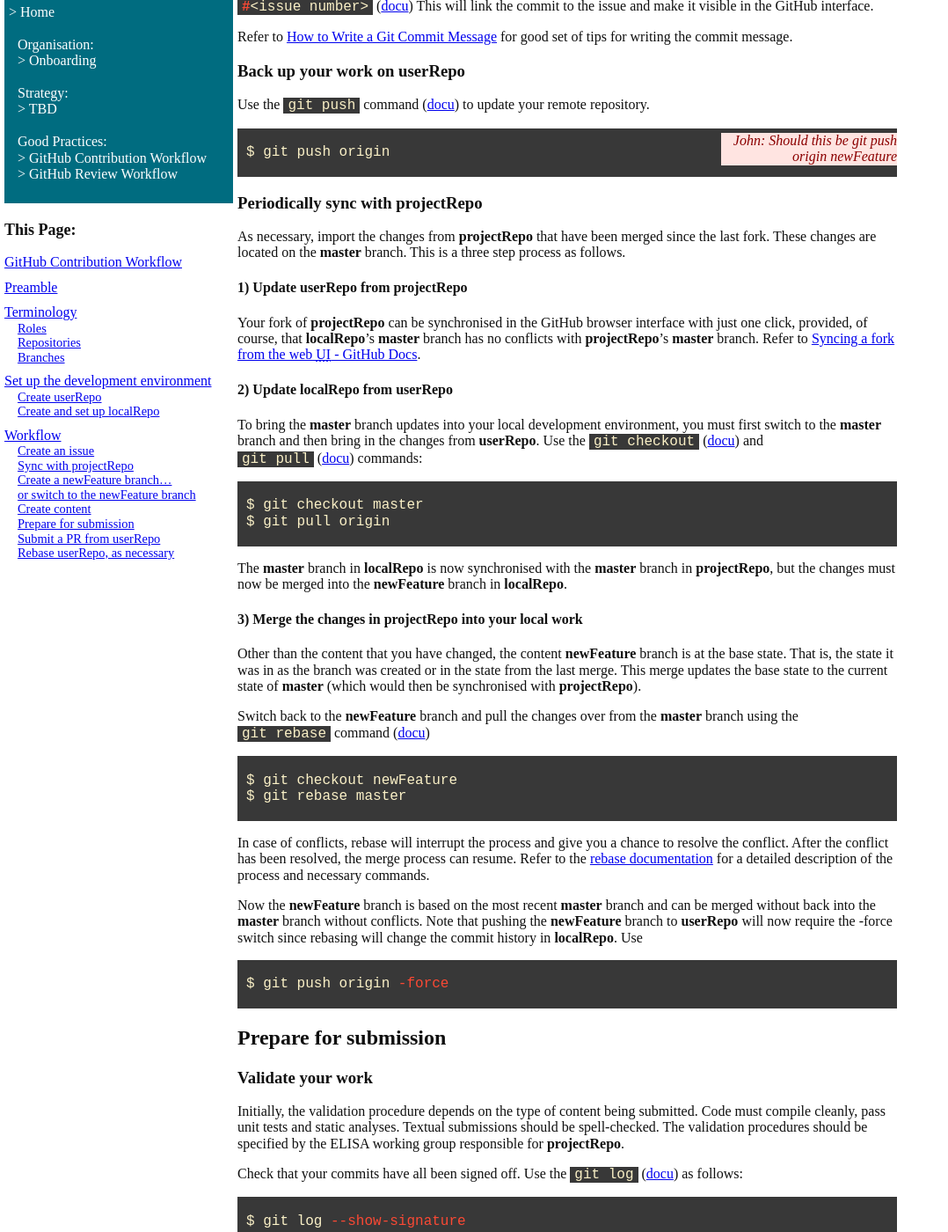
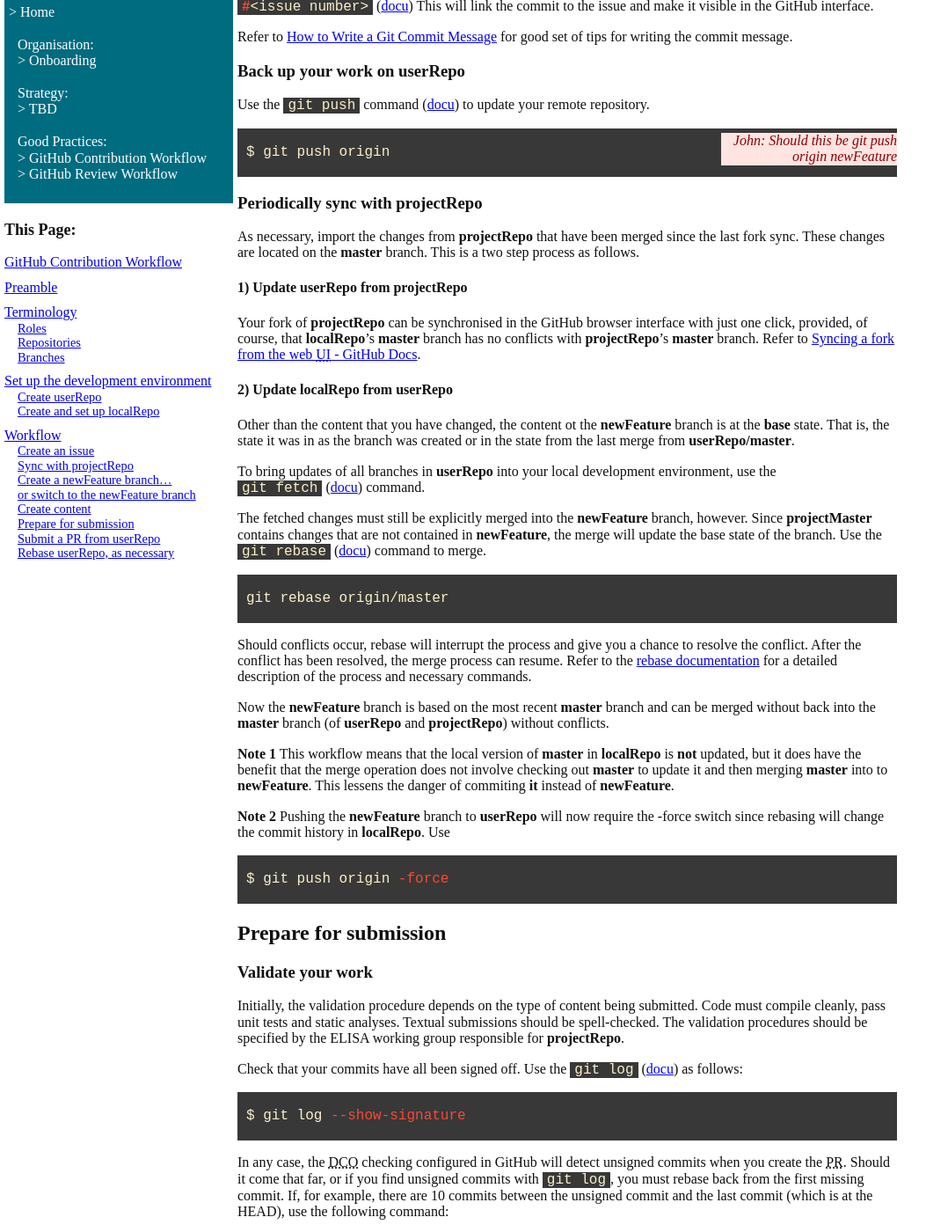
Before and after one commit to elisa-tech/orientation, a Jekyll site: the page built from docs/GitHubContributionWorkflow.md, in a window 1280 px wide and 1400 px high, scrolled down 5113 px. Shown: the whole window at 88% size, without its empty margins (0-1078 px from the left). Built offline with Jekyll 4.4.1, drawn with Linux system fonts in a browser that asks for light colours; some of the changed text lies outside the part shown.

Commit message:
Changed sync from pull/merge to fetch/rebase
This work contributes to Issue #2

Simplified the workflow to sync the newFeature branch
with the projectRepo/master from pulling to newFeature/master
and then merging newFeature/master into newFeature to
fetching userRepo and rebasing newFeature.

Signed-off-by: John MacGregor <open.john.macgregor@gmail.com>

```diff
--- a/docs/GitHubContributionWorkflow.md
+++ b/docs/GitHubContributionWorkflow.md
@@ -296,9 +296,9 @@ $ git push origin
 
 ### Periodically sync with projectRepo
 
-As necessary, import the changes from **projectRepo** that have been merged since the last fork.
+As necessary, import the changes from **projectRepo** that have been merged since the last fork sync.
 These changes are located on the **master** branch.
-This is a three step process as follows.
+This is a two step process as follows.
 
 #### 1) Update userRepo from projectRepo
 
@@ -309,49 +309,45 @@ Refer to
 
 #### 2) Update localRepo from userRepo
 
-To bring the **master** branch updates into your local development environment,
-you must first switch to the **master** branch and then bring in the changes from **userRepo**.
-Use the `git checkout`{:.language-shell .highlight} ([docu](https://git-scm.com/docs/git-checkout)) and
-`git pull`{:.language-shell .highlight} ([docu](https://git-scm.com/docs/git-pull))
-commands:
+Other than the content that you have changed, the content ot the **newFeature** branch
+is at the **base** state.
+That is, the state it was in as the branch was created
+or in the state from the last merge from **userRepo/master**.
+
+To bring updates of all branches in **userRepo** into your local development environment,
+use the
+`git fetch`{:.language-shell .highlight}
+([docu](https://git-scm.com/docs/git-fetch))
+command.
+
+The fetched changes must still be explicitly merged into the **newFeature** branch, however.
+Since **projectMaster** contains changes that are not contained in **newFeature**,
+the merge will update the base state of the branch.
+Use the
+`git rebase`{:.language-shell .highlight}
+([docu](https://git-scm.com/docs/git-rebase))
+command to merge.
 ~~~ shell
 
-$ git checkout master
-$ git pull origin
+git rebase origin/master
 
 ~~~
 
-The **master** branch in **localRepo** is now synchronised with the **master** branch in **projectRepo**,
-but the changes must now be merged into the **newFeature** branch in **localRepo**.
-
-#### 3) Merge the changes in projectRepo into your local work
-
-Other than the content that you have changed, the content **newFeature** branch
-is at the base state.
-That is, the state it was in as the branch was created
-or in the state from the last merge.
-This merge updates the base state to the current state of **master**
-(which would then be synchronised with **projectRepo**).
-
-Switch back to the **newFeature** branch and pull the changes over from
-the **master** branch using the
-`git rebase`{:.language-shell .highlight} command
-([docu](https://git-scm.com/docs/git-rebase))
-~~~ shell
-
-$ git checkout newFeature
-$ git rebase master
-
-~~~
-
-In case of conflicts, rebase will interrupt the process and give you a chance to resolve the conflict.
+Should conflicts occur, rebase will interrupt the process and give you a chance to resolve the conflict.
 After the conflict has been resolved, the merge process can resume.
 Refer to the [rebase documentation](https://git-scm.com/docs/git-rebase)
 for a detailed description of the process and necessary commands.
 
 Now the **newFeature** branch is based on the most recent **master** branch and
-can be merged without back into the **master** branch without conflicts.
-Note that pushing the **newFeature** branch to **userRepo** will now require
+can be merged without back into the **master** branch (of **userRepo** and **projectRepo**) without conflicts.
+
+**Note 1** This workflow means that the local version of **master** in **localRepo**
+is **not** updated, but it does have the benefit that the merge operation
+does not involve checking out **master** to update it and then merging
+**master** into to **newFeature**.
+This lessens the danger of commiting **it** instead of **newFeature**.
+
+**Note 2** Pushing the **newFeature** branch to **userRepo** will now require
 the -force switch since rebasing will change the commit history in **localRepo**.
 Use
 ~~~ shell
@@ -359,7 +355,6 @@ Use
 $ git push origin -force
 
 ~~~
-
 
 
 ## Prepare for submission
@@ -402,9 +397,10 @@ thus require using the --force flag!
 
 ### Sync with projectRepo
 
-The rest of the content of **newFeature** should be at the same state as the current version on **projectRepo**.
+The rest of the content of **newFeature** should brought up to the same state as the current version on **projectRepo**,
+if it isn't already.
 
-This is explained in  the [Periodically sync with projectRepo](#periodically-sync-with-projectrepo){: target="_self"} section above.
+How to do this is explained in  the [Periodically sync with projectRepo](#periodically-sync-with-projectrepo){: target="_self"} section above.
 
 ### Push your work to userRepo
 
```
